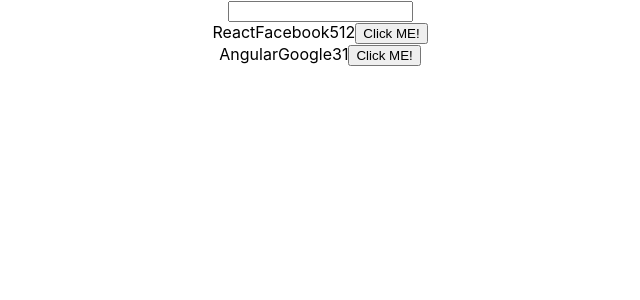
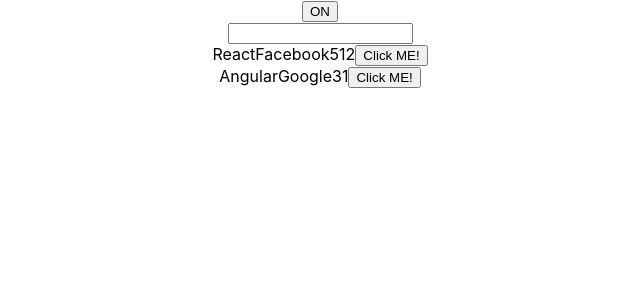
Before and after one commit to ygzaydn/hackernews, a React (Create React App) app: page / in a window 1280 px wide. Shown: the top 300 px of the page, without its empty margins (320-960 px from the left). Built offline with nearby package versions, Linux system fonts and the light colour scheme.

Commit message:
Toggle Button/Search Functionality

```diff
--- a/src/App.js
+++ b/src/App.js
@@ -16,12 +16,16 @@
   }
 ];
 
+
+const isSearched = searchText => item => item.name.toLowerCase().includes(searchText.toLowerCase());
+
 class App extends Component {
   constructor(props){
     super(props);
     this.state = {
       list,
-      searchText: ''
+      searchText: '',
+      isToggleOn: true
     };
     this.onDismiss = this.onDismiss.bind(this);
   }
@@ -37,15 +41,24 @@
     this.setState({searchText: text});
   }
 
+  handleText = () => {
+    this.setState({isToggleOn: !this.state.isToggleOn})
+  }
+
   render () {
     return (
       <div className="App">
+        <button onClick={this.handleText}>
+          {this.state.isToggleOn ? 'ON' : 'OFF'}
+        </button>
+
         <form>
           <input type="text"
                   onChange={this.onChangeText} />
           <span>{this.state.searchText}</span>
         </form>
-        {this.state.list.map(el => {
+
+        {this.state.list.filter(isSearched(this.state.searchText)).map(el => {
           return (
           <div key={el.objectID}>
             <span>{el.name}</span>
```
